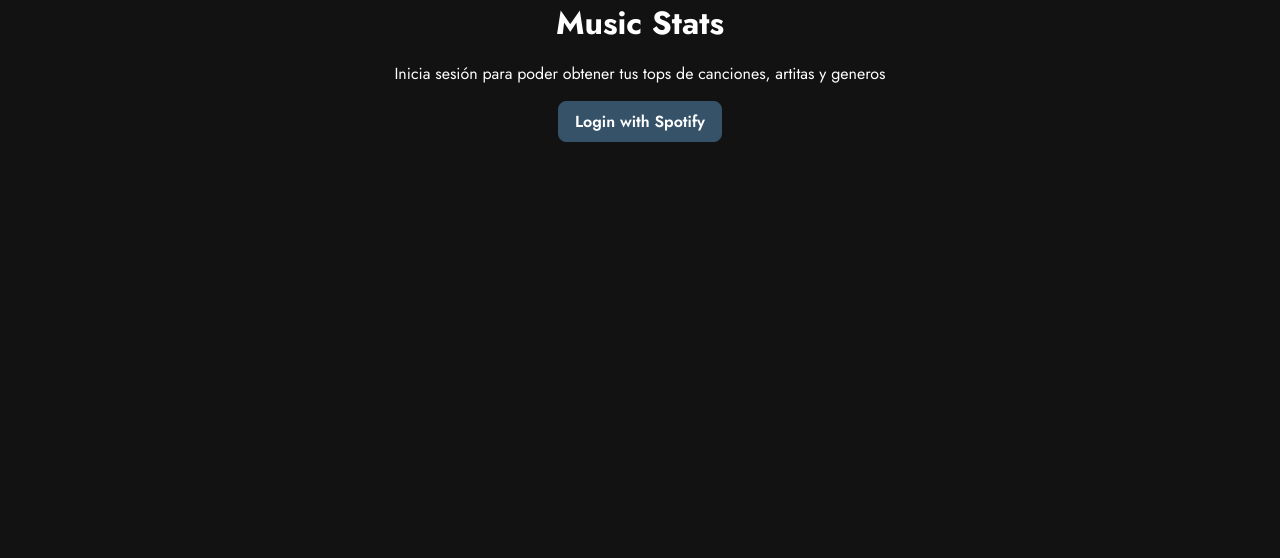
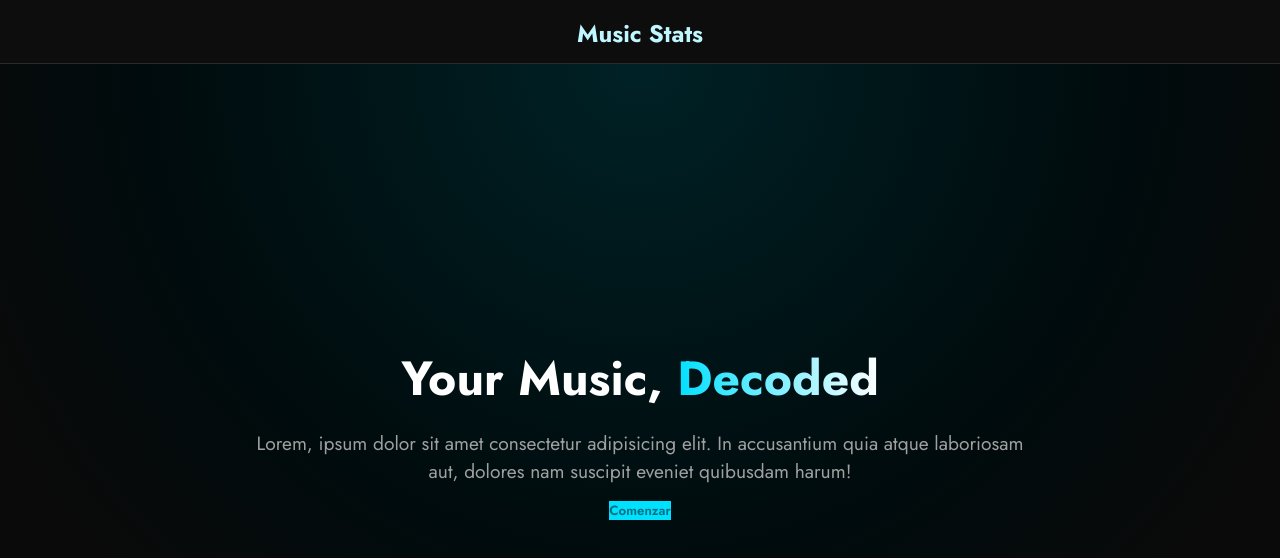
Before and after one commit to FlakoBB/music-stats, a React (Vite) app: page / in a window 1280 px wide. Shown: the top 558 px of the page. Built offline with nearby package versions, Linux system fonts and the light colour scheme; no server answers.

Commit message:
update: layout | new landing

```diff
--- a/src/App.jsx
+++ b/src/App.jsx
@@ -3,6 +3,7 @@
 import CallbackPage from './pages/callback'
 import TracksPage from './pages/tracks'
 import ArtistsPage from './pages/artists'
+import MainLayout from './Layouts/MainLayout'
 
 function App () {
   return (
@@ -13,11 +14,13 @@
       }}
     >
       <Routes>
-        <Route path='/' element={<LandingPage />} />
         <Route path='/callback' element={<CallbackPage />} />
-        <Route path='/top-tracks' element={<TracksPage />} />
-        <Route path='/top-artists' element={<ArtistsPage />} />
-        <Route path='/top-genres' element={<p>Top Genres</p>} />
+        <Route path='/' element={<MainLayout />}>
+          <Route index element={<LandingPage />} />
+          <Route path='/top-tracks' element={<TracksPage />} />
+          <Route path='/top-artists' element={<ArtistsPage />} />
+          <Route path='/top-genres' element={<p>Top Genres</p>} />
+        </Route>
       </Routes>
     </Router>
   )
--- /dev/null
+++ b/src/Layouts/MainLayout.jsx
@@ -0,0 +1,22 @@
+import { Outlet } from 'react-router-dom'
+import styles from '../styles/main-layout.module.scss'
+
+const MainLayout = () => {
+  return (
+    <>
+      <header className={styles.header}>
+        <h1>Music Stats</h1>
+      </header>
+      <div className={styles.content}>
+        <main className={styles.main}>
+          <Outlet />
+        </main>
+        <footer>
+          footer
+        </footer>
+      </div>
+    </>
+  )
+}
+
+export default MainLayout
--- /dev/null
+++ b/src/components/CustomButton.jsx
@@ -0,0 +1,42 @@
+import styles from '../styles/components/custom-button.module.scss'
+
+const VARIANTS = {
+  filled: styles.filled,
+  outlined: styles.outlined,
+  text: styles.text
+}
+
+const SIZES = {
+  sm: styles.sm,
+  md: styles.md,
+  lg: styles.lg,
+  xl: styles.xl
+}
+
+const COLORS = {
+  primary: styles.primary,
+  success: styles.success,
+  error: styles.error,
+  warning: styles.warning
+}
+
+const CustomButton = ({
+  children,
+  variant = 'filled',
+  size = 'md',
+  color = 'primary',
+  type = 'button',
+  onClick
+}) => {
+  return (
+    <button
+      type={type}
+      onClick={onClick}
+      className={`${styles.custom_button} ${VARIANTS[variant]} ${SIZES[size]} ${COLORS[color]}`}
+    >
+      {children}
+    </button>
+  )
+}
+
+export default CustomButton
--- a/src/components/LoginWithSpotify.jsx
+++ b/src/components/LoginWithSpotify.jsx
@@ -1,13 +1,14 @@
 import { loginWithSpotify } from '../services/login'
-import Button from './Button'
+import CustomButton from './CustomButton'
 
 const LoginWithSpotifyButton = () => {
   return (
-    <Button
-      type='button'
+    <CustomButton
+      size='xl'
       onClick={loginWithSpotify}
-      text='Login with Spotify'
-    />
+    >
+      Iniciar Sesión con Spotify
+    </CustomButton>
   )
 }
 
--- a/src/pages/landing/index.jsx
+++ b/src/pages/landing/index.jsx
@@ -2,6 +2,8 @@
 import LoginWithSpotifyButton from '../../components/LoginWithSpotify'
 import { useNavigate } from 'react-router-dom'
 import Button from '../../components/Button'
+import styles from '../../styles/pages/landing.module.scss'
+import CustomButton from '../../components/CustomButton'
 
 const LandingPage = () => {
   const [loggedIn, setLoggedIn] = useState(false)
@@ -17,58 +19,77 @@
     }
   }, [])
 
-  if (!loggedIn) {
-    return (
-      <div
-        style={{
-          display: 'flex',
-          alignItems: 'center',
-          justifyContent: 'center',
-          flexDirection: 'column',
-          gap: '1rem'
-        }}
-      >
-        <h1>Music Stats</h1>
-        <p>Inicia sesión para poder obtener tus tops de canciones, artitas y generos</p>
-        <LoginWithSpotifyButton />
-      </div>
-    )
-  }
+  // if (!loggedIn) {
+  //   return (
+  //     <div
+  //       style={{
+  //         display: 'flex',
+  //         alignItems: 'center',
+  //         justifyContent: 'center',
+  //         flexDirection: 'column',
+  //         gap: '1rem'
+  //       }}
+  //     >
+  //       <h1>Music Stats</h1>
+  //       <p>Inicia sesión para poder obtener tus tops de canciones, artitas y generos</p>
+  //       <LoginWithSpotifyButton />
+  //     </div>
+  //   )
+  // }
+
+  // return (
+  //   <div
+  //     style={{
+  //       display: 'flex',
+  //       alignItems: 'center',
+  //       justifyContent: 'center',
+  //       flexDirection: 'column',
+  //       gap: '1rem'
+  //     }}
+  //   >
+  //     <h1>Music Stats</h1>
+  //     <div
+  //       style={{
+  //         display: 'flex',
+  //         alignItems: 'flex-end',
+  //         justifyContent: 'center',
+  //         gap: '1rem'
+  //       }}
+  //     >
+  //       <Button
+  //         onClick={() => navigate('/top-tracks')}
+  //         text='Top Tracks'
+  //       />
+  //       <Button
+  //         onClick={() => navigate('/top-artists')}
+  //         text='Top Artists'
+  //       />
+  //       <Button
+  //         onClick={() => navigate('/top-genres')}
+  //         text='Top Genres'
+  //         isDisabled
+  //       />
+  //     </div>
+  //   </div>
+  // )
 
   return (
-    <div
-      style={{
-        display: 'flex',
-        alignItems: 'center',
-        justifyContent: 'center',
-        flexDirection: 'column',
-        gap: '1rem'
-      }}
-    >
-      <h1>Music Stats</h1>
-      <div
-        style={{
-          display: 'flex',
-          alignItems: 'flex-end',
-          justifyContent: 'center',
-          gap: '1rem'
-        }}
-      >
-        <Button
-          onClick={() => navigate('/top-tracks')}
-          text='Top Tracks'
-        />
-        <Button
-          onClick={() => navigate('/top-artists')}
-          text='Top Artists'
-        />
-        <Button
-          onClick={() => navigate('/top-genres')}
-          text='Top Genres'
-          isDisabled
-        />
-      </div>
-    </div>
+    <>
+      <section className={styles.main}>
+        <h2 className={styles.title}>Your Music, <span>Decoded</span></h2>
+        <p className={styles.description}>Lorem, ipsum dolor sit amet consectetur adipisicing elit. In accusantium quia atque laboriosam aut, dolores nam suscipit eveniet quibusdam harum!</p>
+        {!loggedIn
+          ? (
+            <CustomButton>
+              Comenzar
+            </CustomButton>
+            )
+          : <LoginWithSpotifyButton />}
+      </section>
+      <section id='options' className={styles.main2}>
+        <h2 className={styles.title}><span>OPTIONS</span></h2>
+      </section>
+    </>
   )
 }
 
--- a/src/styles/_colors.scss
+++ b/src/styles/_colors.scss
@@ -5,3 +5,9 @@
 $blue: #355268;
 $yellow: #E79B25;
 $red: #CD2D49;
+
+// ? NEW PALETTE
+$primary: #00E0FF;
+$secondary: #121212;
+$tertiary: #1DB954;
+$neutral: #0A0A0A;
--- /dev/null
+++ b/src/styles/components/custom-button.module.scss
@@ -0,0 +1,28 @@
+@use '../colors' as color;
+@use 'sass:color' as c;
+
+.custom_button {
+  border: none;
+  background: none;
+  font-weight: 600;
+  cursor: pointer;
+
+  &.filled {
+    &.xl {
+      padding: 1rem 2.5rem;
+      font-size: 1.8rem;
+      border-radius: 8px;
+      border: 1px solid;
+    }
+
+    &.primary {
+      background-color: color.$primary;
+      color: c.scale(color.$primary, $lightness: -50%);
+      border-color: color.$primary;
+
+      &:hover {
+        box-shadow: 0 0 8px 1px c.adjust(color.$primary, $alpha: -.4);
+      }
+    }
+  }
+}
--- a/src/styles/globals.scss
+++ b/src/styles/globals.scss
@@ -8,9 +8,28 @@
   font-family: "Jost", sans-serif;
   font-style: normal;
   color: color.$white;
+  scroll-behavior: smooth;
 }
 
 html, body {
   height: 100dvh;
-  background-color: color.$black;
+  background-color: color.$neutral;
 }
+
+#root {
+  display: grid;
+  grid-template-rows: auto 1fr;
+  height: 100dvh;
+  overflow: hidden;
+}
+
+::-webkit-scrollbar {
+  width: 6px;
+  height: 6px;
+}
+
+::-webkit-scrollbar-thumb {
+  background-color: color.$primary;
+  border-radius: 2px;
+  cursor: pointer;
+}
--- /dev/null
+++ b/src/styles/main-layout.module.scss
@@ -0,0 +1,26 @@
+@use 'colors' as color;
+@use 'sass:color' as c;
+
+.header {
+  height: 4rem;
+  padding: 1rem 2rem;
+  background-color: c.scale(color.$secondary, $lightness: -30%);
+  border-bottom: 1px solid c.scale(color.$secondary, $lightness: 10%);
+
+  h1 {
+    font-size: 1.5rem;
+    text-align: center;
+    color: c.scale(color.$primary, $lightness: 75%);
+  }
+}
+
+.content {
+  display: flex;
+  flex-direction: column;
+  align-items: stretch;
+  overflow-y: auto;
+
+  .main {
+    flex: 1;
+  }
+}
--- /dev/null
+++ b/src/styles/pages/landing.module.scss
@@ -0,0 +1,49 @@
+@use '../colors' as color;
+@use 'sass:color' as c;
+
+.main {
+  height: calc(100dvh - 4rem); // 100dvh minus header height
+  background-image: radial-gradient(
+    circle at top,
+    c.scale(color.$primary, $lightness: -85%),
+    c.scale(color.$primary, $lightness: -90%),
+    c.scale(color.$primary, $lightness: -95%),
+    color.$neutral,
+    color.$neutral);
+  display: flex;
+  flex-direction: column;
+  align-items: center;
+  justify-content: center;
+  gap: 1rem;
+  padding: 1rem 2rem;
+
+  .title {
+    font-size: 3rem;
+
+    span {
+      display: inline-block;
+      background-image: linear-gradient(
+        90deg,
+        color.$primary,
+        color.$white
+      );
+      background-clip: text;
+      -webkit-background-clip: text;
+      color: transparent;
+    }
+  }
+
+  .description {
+    font-size: 1.2rem;
+    color: c.scale(color.$secondary, $lightness: 60%);
+    text-align: center;
+    text-wrap: pretty;
+    width: 100%;
+    max-width: 768px;
+  }
+}
+
+.main2 {
+  height: calc(100dvh - 4rem); // 100dvh minus header height
+  background-color: red;
+}
```
